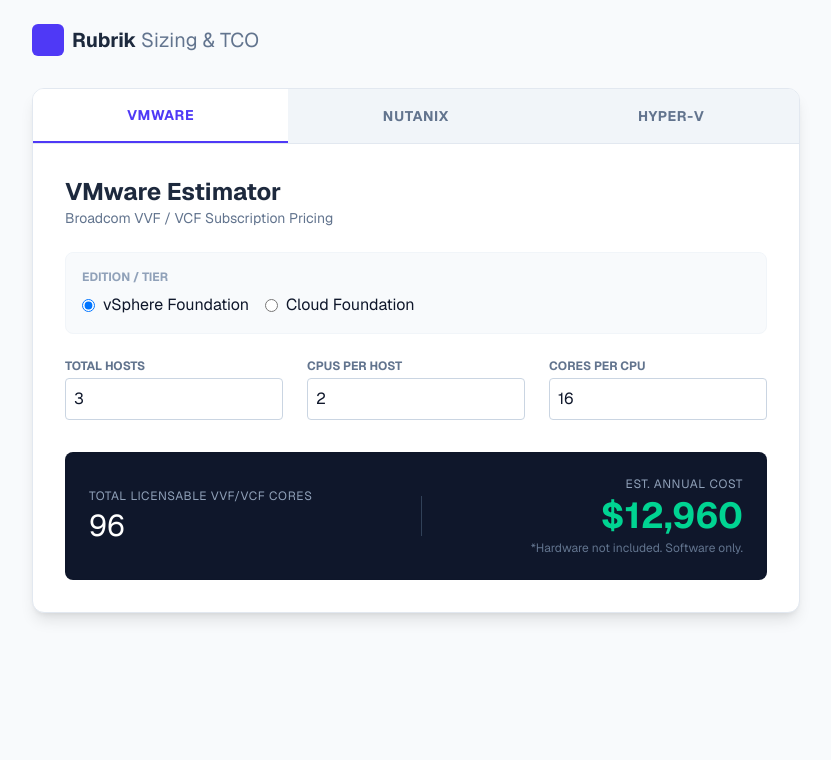
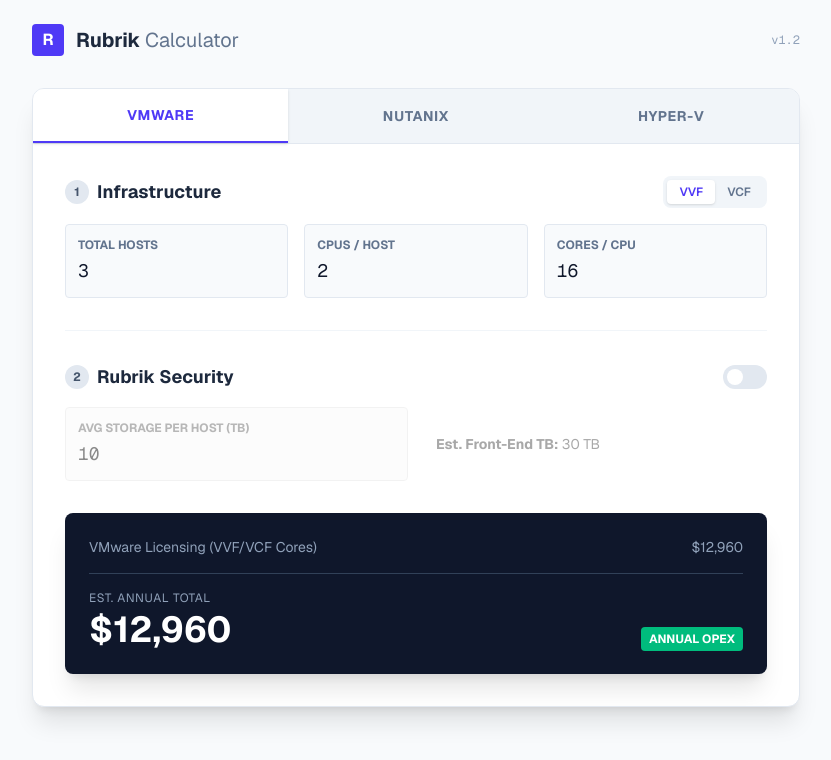
Before and after one commit to rmasand0/rubrik-calculator, a Next.js app: page / in a window 1280 px wide. Shown: the top 760 px of the page, without its empty margins (224-1055 px from the left). Built offline with nearby package versions, Linux system fonts and the light colour scheme.

Commit message:
Update page.tsx

```diff
--- a/app/page.tsx
+++ b/app/page.tsx
@@ -6,91 +6,95 @@
   // --- STATE MANAGEMENT ---
   const [platform, setPlatform] = useState<"VMware" | "Nutanix" | "HyperV">("VMware");
 
-  // Shared Inputs
+  // Infrastructure Inputs
   const [numHosts, setNumHosts] = useState(3);
   const [cpusPerHost, setCpusPerHost] = useState(2);
   const [coresPerCpu, setCoresPerCpu] = useState(16);
 
-  // Platform Specific Inputs
+  // Rubrik / Storage Inputs
+  const [includeRubrik, setIncludeRubrik] = useState(false);
+  const [storagePerHost, setStoragePerHost] = useState(10); // TB per host
+
+  // Platform Specific Options
   const [vmwareEdition, setVmwareEdition] = useState<"VVF" | "VCF">("VVF");
   const [nutanixTier, setNutanixTier] = useState<"Pro" | "Ultimate">("Pro");
 
   // --- PRICING CONSTANTS (MSRP PLACEHOLDERS) ---
   const PRICES = {
-    VMware: { VVF: 135, VCF: 350 },      // Per Core/Year
-    Nutanix: { Pro: 180, Ultimate: 290 }, // Per Core/Year (NCI)
-    HyperV: { Datacenter: 6155 }          // Per 16-Core Pack (Perpetual approx, divided by 3yr for comparison)
+    VMware: { VVF: 135, VCF: 350 },       // Per Core/Year
+    Nutanix: { Pro: 180, Ultimate: 290 }, // Per Core/Year
+    HyperV: { Datacenter: 6155 },         // Per 16-Core Pack (Perpetual)
+    Rubrik: { Enterprise: 350 }           // Per FET/Year (Estimated Avg)
   };
 
   // --- CALCULATION LOGIC ---
   const [results, setResults] = useState({
-    licensableUnits: 0,
-    unitType: "Cores",
+    infraCost: 0,
+    rubrikCost: 0,
     totalCost: 0,
+    infraUnitLabel: "Cores",
+    totalFET: 0
   });
 
   useEffect(() => {
-    let units = 0;
-    let cost = 0;
+    let infraPrice = 0;
     let unitLabel = "Cores";
+    let rubrikPrice = 0;
 
-    // 1. Calculate Physical Cores (Base Inventory)
+    // 1. Calculate Infrastructure Cost
     const totalPhysicalCores = numHosts * cpusPerHost * coresPerCpu;
 
     if (platform === "VMware") {
-      // Logic: Min 16 cores per CPU
-      const effectiveCoresPerCpu = Math.max(16, coresPerCpu);
-      units = numHosts * cpusPerHost * effectiveCoresPerCpu;
-
+      const effectiveCoresPerCpu = Math.max(16, coresPerCpu); // Min 16 rule
+      const licensableCores = numHosts * cpusPerHost * effectiveCoresPerCpu;
       const price = vmwareEdition === "VVF" ? PRICES.VMware.VVF : PRICES.VMware.VCF;
-      cost = units * price;
+      infraPrice = licensableCores * price;
       unitLabel = "VVF/VCF Cores";
 
     } else if (platform === "Nutanix") {
-      // Logic: NCI is generally per core now (Cloud Infrastructure)
-      // Usually matches physical cores, sometimes sold in packs. Keeping 1:1 for simplicity.
-      units = totalPhysicalCores;
-
       const price = nutanixTier === "Pro" ? PRICES.Nutanix.Pro : PRICES.Nutanix.Ultimate;
-      cost = units * price;
+      infraPrice = totalPhysicalCores * price;
       unitLabel = "NCI Cores";
 
     } else if (platform === "HyperV") {
-      // Logic: Windows Server Datacenter (Unlimited VMs).
-      // Sold in packs of 16 cores. Min 8 cores/proc and 16 cores/server.
-      const minCoresPerHost = Math.max(16, cpusPerHost * 8); // Rule: Min 16 per server
+      // Windows Server Datacenter Logic
+      const minCoresPerHost = Math.max(16, cpusPerHost * 8);
       const totalLicensedCores = Math.max(minCoresPerHost, cpusPerHost * coresPerCpu) * numHosts;
+      const packsNeeded = Math.ceil(totalLicensedCores / 16);
+      // Annualized cost (Perpetual / 3)
+      infraPrice = packsNeeded * (PRICES.HyperV.Datacenter / 3);
+      unitLabel = "WinSvr Cores";
+    }
 
-      // Calculate 2-core packs (Standard SKU unit) or just raw math.
-      // Simplified: Cost is roughly $6,155 per 16-core license (MSRP perpetual).
-      // Annualizing it (divide by 3) for fair comparison.
-      const packsNeeded = Math.ceil(totalLicensedCores / 16);
-      units = packsNeeded * 16;
-      cost = packsNeeded * (PRICES.HyperV.Datacenter / 3);
-      unitLabel = "WinSvr Cores (Annualized)";
+    // 2. Calculate Rubrik Cost
+    const totalFET = numHosts * storagePerHost;
+    if (includeRubrik) {
+      rubrikPrice = totalFET * PRICES.Rubrik.Enterprise;
     }
 
     setResults({
-      licensableUnits: units,
-      unitType: unitLabel,
-      totalCost: cost,
+      infraCost: infraPrice,
+      rubrikCost: rubrikPrice,
+      totalCost: infraPrice + rubrikPrice,
+      infraUnitLabel: unitLabel,
+      totalFET: totalFET
     });
 
-  }, [platform, numHosts, cpusPerHost, coresPerCpu, vmwareEdition, nutanixTier]);
+  }, [platform, numHosts, cpusPerHost, coresPerCpu, vmwareEdition, nutanixTier, includeRubrik, storagePerHost]);
 
   return (
     <main className="min-h-screen bg-slate-50 p-6 flex flex-col items-center font-sans text-slate-900">
 
-      {/* Top Navigation / Brand */}
+      {/* Top Navigation */}
       <div className="w-full max-w-3xl flex justify-between items-center mb-8">
-        <div className="flex items-center space-x-2">
-          {/* Simple Icon Placeholder */}
-          <div className="w-8 h-8 bg-indigo-600 rounded-md"></div>
-          <span className="text-xl font-bold text-slate-800">Rubrik <span className="font-normal text-slate-500">Sizing & TCO</span></span>
+        <div className="flex items-center space-x-3">
+          <div className="w-8 h-8 bg-indigo-600 rounded flex items-center justify-center text-white font-bold">R</div>
+          <span className="text-xl font-bold text-slate-800">Rubrik <span className="font-normal text-slate-500">Calculator</span></span>
         </div>
+        <div className="text-xs text-slate-400 font-mono">v1.2</div>
       </div>
 
-      <div className="max-w-3xl w-full bg-white shadow-lg rounded-xl overflow-hidden border border-slate-200">
+      <div className="max-w-3xl w-full bg-white shadow-xl rounded-xl overflow-hidden border border-slate-200">
 
         {/* Platform Tabs */}
         <div className="flex bg-slate-100 border-b border-slate-200">
@@ -100,8 +104,8 @@
               onClick={() => setPlatform(p as any)}
               className={`flex-1 py-4 text-sm font-bold uppercase tracking-wider transition-colors ${
                 platform === p
-                  ? "bg-white text-indigo-600 border-b-2 border-indigo-600"
-                  : "text-slate-500 hover:text-slate-700 hover:bg-slate-50"
+                  ? "bg-white text-indigo-600 border-b-2 border-indigo-600 shadow-sm"
+                  : "text-slate-500 hover:text-slate-700 hover:bg-slate-200"
               }`}
             >
               {p === "HyperV" ? "Hyper-V" : p}
@@ -109,95 +113,117 @@
           ))}
         </div>
 
-        <div className="p-8">
+        <div className="p-8 space-y-8">
 
-          {/* Sub-Header */}
-          <div className="mb-6">
-            <h2 className="text-2xl font-bold text-slate-800">{platform} Estimator</h2>
-            <p className="text-slate-500 text-sm">
-              {platform === "VMware" && "Broadcom VVF / VCF Subscription Pricing"}
-              {platform === "Nutanix" && "Nutanix Cloud Infrastructure (NCI) Pricing"}
-              {platform === "HyperV" && "Windows Server Datacenter Licensing (Annualized)"}
-            </p>
-          </div>
+          {/* Section 1: Infrastructure */}
+          <div>
+            <div className="flex justify-between items-center mb-4">
+              <h3 className="text-lg font-bold text-slate-800 flex items-center">
+                <span className="w-6 h-6 bg-slate-200 text-slate-600 rounded-full flex items-center justify-center text-xs mr-2">1</span>
+                Infrastructure
+              </h3>
 
-          {/* Dynamic Configuration Toggles */}
-          <div className="mb-6 p-4 bg-slate-50 rounded-lg border border-slate-100">
-            <span className="text-xs font-bold text-slate-400 uppercase mb-2 block">Edition / Tier</span>
-            <div className="flex gap-4">
+              {/* Dynamic Toggles based on Platform */}
+              <div className="flex bg-slate-100 rounded-lg p-1">
                 {platform === "VMware" && (
                   <>
-                  <label className="flex items-center space-x-2 cursor-pointer">
-                    <input type="radio" name="vmware" checked={vmwareEdition === "VVF"} onChange={() => setVmwareEdition("VVF")} className="text-indigo-600 focus:ring-indigo-500"/>
-                    <span>vSphere Foundation</span>
-                  </label>
-                  <label className="flex items-center space-x-2 cursor-pointer">
-                    <input type="radio" name="vmware" checked={vmwareEdition === "VCF"} onChange={() => setVmwareEdition("VCF")} className="text-indigo-600 focus:ring-indigo-500"/>
-                    <span>Cloud Foundation</span>
-                  </label>
+                    <button onClick={() => setVmwareEdition("VVF")} className={`px-3 py-1 text-xs font-semibold rounded ${vmwareEdition === "VVF" ? "bg-white shadow text-indigo-600" : "text-slate-500"}`}>VVF</button>
+                    <button onClick={() => setVmwareEdition("VCF")} className={`px-3 py-1 text-xs font-semibold rounded ${vmwareEdition === "VCF" ? "bg-white shadow text-indigo-600" : "text-slate-500"}`}>VCF</button>
                   </>
                 )}
                 {platform === "Nutanix" && (
                   <>
-                  <label className="flex items-center space-x-2 cursor-pointer">
-                    <input type="radio" name="nutanix" checked={nutanixTier === "Pro"} onChange={() => setNutanixTier("Pro")} className="text-indigo-600 focus:ring-indigo-500"/>
-                    <span>NCI Pro</span>
-                  </label>
-                  <label className="flex items-center space-x-2 cursor-pointer">
-                    <input type="radio" name="nutanix" checked={nutanixTier === "Ultimate"} onChange={() => setNutanixTier("Ultimate")} className="text-indigo-600 focus:ring-indigo-500"/>
-                    <span>NCI Ultimate</span>
-                  </label>
+                    <button onClick={() => setNutanixTier("Pro")} className={`px-3 py-1 text-xs font-semibold rounded ${nutanixTier === "Pro" ? "bg-white shadow text-indigo-600" : "text-slate-500"}`}>Pro</button>
+                    <button onClick={() => setNutanixTier("Ultimate")} className={`px-3 py-1 text-xs font-semibold rounded ${nutanixTier === "Ultimate" ? "bg-white shadow text-indigo-600" : "text-slate-500"}`}>Ultimate</button>
                   </>
                 )}
-              {platform === "HyperV" && (
-                <span className="text-sm text-slate-500 italic">Standardizing on Windows Server Datacenter Edition</span>
-              )}
+                {platform === "HyperV" && <span className="px-3 py-1 text-xs font-semibold text-slate-500">Datacenter</span>}
               </div>
             </div>
 
-          {/* Hardware Inputs */}
-          <div className="grid grid-cols-1 md:grid-cols-3 gap-6 mb-8">
+            <div className="grid grid-cols-1 md:grid-cols-3 gap-4">
+              <div className="bg-slate-50 p-3 rounded border border-slate-200">
+                <label className="block text-xs font-bold text-slate-500 uppercase mb-1">Total Hosts</label>
+                <input type="number" min="1" value={numHosts} onChange={(e) => setNumHosts(Number(e.target.value))} className="w-full bg-transparent font-mono text-lg outline-none" />
+              </div>
+              <div className="bg-slate-50 p-3 rounded border border-slate-200">
+                <label className="block text-xs font-bold text-slate-500 uppercase mb-1">CPUs / Host</label>
+                <input type="number" min="1" value={cpusPerHost} onChange={(e) => setCpusPerHost(Number(e.target.value))} className="w-full bg-transparent font-mono text-lg outline-none" />
+              </div>
+              <div className="bg-slate-50 p-3 rounded border border-slate-200">
+                <label className="block text-xs font-bold text-slate-500 uppercase mb-1">Cores / CPU</label>
+                <input type="number" min="1" value={coresPerCpu} onChange={(e) => setCoresPerCpu(Number(e.target.value))} className="w-full bg-transparent font-mono text-lg outline-none" />
+              </div>
+            </div>
+          </div>
+
+          <hr className="border-slate-100" />
+
+          {/* Section 2: Rubrik Security */}
           <div>
-              <label className="block text-xs font-bold text-slate-500 uppercase mb-1">Total Hosts</label>
+            <div className="flex justify-between items-center mb-4">
+              <h3 className="text-lg font-bold text-slate-800 flex items-center">
+                <span className="w-6 h-6 bg-slate-200 text-slate-600 rounded-full flex items-center justify-center text-xs mr-2">2</span>
+                Rubrik Security
+              </h3>
+
+              {/* Rubrik Toggle */}
+              <button
+                onClick={() => setIncludeRubrik(!includeRubrik)}
+                className={`relative inline-flex h-6 w-11 items-center rounded-full transition-colors ${includeRubrik ? 'bg-indigo-600' : 'bg-slate-200'}`}
+              >
+                <span className={`inline-block h-4 w-4 transform rounded-full bg-white transition-transform ${includeRubrik ? 'translate-x-6' : 'translate-x-1'}`} />
+              </button>
+            </div>
+
+            <div className={`transition-all duration-300 ${includeRubrik ? 'opacity-100' : 'opacity-50 grayscale'}`}>
+              <div className="grid grid-cols-1 md:grid-cols-2 gap-4">
+                <div className="bg-slate-50 p-3 rounded border border-slate-200">
+                  <label className="block text-xs font-bold text-slate-500 uppercase mb-1">Avg Storage per Host (TB)</label>
                   <input
-                type="number" min="1" value={numHosts}
-                onChange={(e) => setNumHosts(Number(e.target.value))}
-                className="w-full p-2 bg-white border border-slate-300 rounded focus:border-indigo-500 focus:ring-1 focus:ring-indigo-500 outline-none"
+                    type="number" min="1"
+                    value={storagePerHost}
+                    onChange={(e) => setStoragePerHost(Number(e.target.value))}
+                    disabled={!includeRubrik}
+                    className="w-full bg-transparent font-mono text-lg outline-none"
                   />
                 </div>
-            <div>
-              <label className="block text-xs font-bold text-slate-500 uppercase mb-1">CPUs per Host</label>
-              <input
-                type="number" min="1" value={cpusPerHost}
-                onChange={(e) => setCpusPerHost(Number(e.target.value))}
-                className="w-full p-2 bg-white border border-slate-300 rounded focus:border-indigo-500 focus:ring-1 focus:ring-indigo-500 outline-none"
-              />
+                <div className="flex items-center p-3">
+                  <div className="text-sm text-slate-600">
+                    <span className="font-bold">Est. Front-End TB:</span> {results.totalFET.toLocaleString()} TB
                   </div>
-            <div>
-              <label className="block text-xs font-bold text-slate-500 uppercase mb-1">Cores per CPU</label>
-              <input
-                type="number" min="1" value={coresPerCpu}
-                onChange={(e) => setCoresPerCpu(Number(e.target.value))}
-                className="w-full p-2 bg-white border border-slate-300 rounded focus:border-indigo-500 focus:ring-1 focus:ring-indigo-500 outline-none"
-              />
+                </div>
+              </div>
             </div>
           </div>
 
           {/* Bottom Results Bar */}
-          <div className="bg-slate-900 text-white rounded-lg p-6 shadow-inner flex flex-col md:flex-row justify-between items-center">
-            <div className="mb-4 md:mb-0 text-center md:text-left">
-              <p className="text-slate-400 text-xs uppercase tracking-wider mb-1">Total Licensable {results.unitType}</p>
-              <p className="text-3xl font-mono">{results.licensableUnits.toLocaleString()}</p>
+          <div className="bg-slate-900 text-white rounded-lg p-6 shadow-xl">
+            <div className="space-y-2 mb-4">
+              <div className="flex justify-between text-sm text-slate-400">
+                <span>{platform} Licensing ({results.infraUnitLabel})</span>
+                <span>${results.infraCost.toLocaleString(undefined, { maximumFractionDigits: 0 })}</span>
+              </div>
+              {includeRubrik && (
+                <div className="flex justify-between text-sm text-indigo-300">
+                  <span>Rubrik Security Cloud (Enterprise)</span>
+                  <span>+ ${results.rubrikCost.toLocaleString(undefined, { maximumFractionDigits: 0 })}</span>
+                </div>
+              )}
             </div>
 
-            <div className="h-10 w-px bg-slate-700 hidden md:block mx-6"></div>
+            <div className="h-px bg-slate-700 mb-4"></div>
 
-            <div className="text-center md:text-right">
-              <p className="text-slate-400 text-xs uppercase tracking-wider mb-1">Est. Annual Cost</p>
-              <p className="text-4xl font-bold text-emerald-400">
+            <div className="flex justify-between items-end">
+              <div>
+                <p className="text-slate-400 text-xs uppercase tracking-wider mb-1">Est. Annual Total</p>
+                <p className="text-4xl font-bold text-white">
                   ${results.totalCost.toLocaleString(undefined, { maximumFractionDigits: 0 })}
                 </p>
-              <p className="text-xs text-slate-500 mt-1">*Hardware not included. Software only.</p>
+              </div>
+              <div className="text-right">
+                 <span className="text-xs bg-emerald-500 text-white px-2 py-1 rounded font-bold">ANNUAL OPEX</span>
+              </div>
             </div>
           </div>
 
```
Lines whose indentation alone changed are shown as unchanged.
